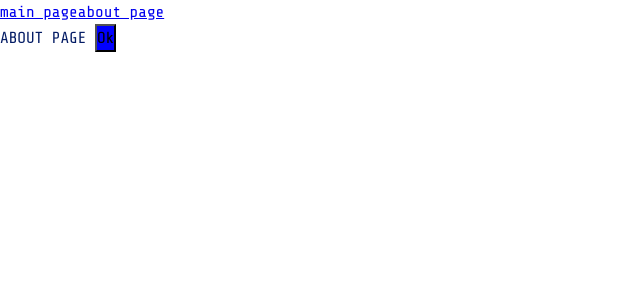
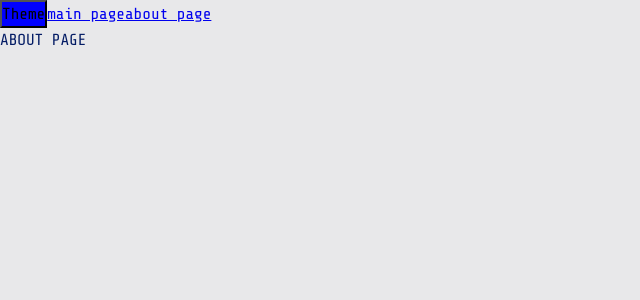
Before and after one commit to rddeveloper2019/lbi_frntd_advanced, a React app: page /about in a window 1280 px wide. Shown: the top 300 px of the page, without its empty margins (0-640 px from the left). Built offline with nearby package versions, Linux system fonts and the light colour scheme.

Commit message:
lesson 7 add themeProvider

```diff
--- a/src/App.tsx
+++ b/src/App.tsx
@@ -1,12 +1,16 @@
-import { BrowserRouter, Route, Routes } from 'react-router-dom';
+import { Route, Routes } from 'react-router-dom';
 import { Link } from 'react-router-dom';
 import { Suspense } from 'react';
 import MainPageAsync from './pages/MainPage/MainPage.async';
 import AboutPageAsync from './pages/AboutPage/AboutPage.async';
+import { useTheme } from './theme/useTheme';
+import { Button } from './components/Button';
 
 export const App = () => {
+  const { theme, toggleTheme } = useTheme();
   return (
-    <div className="app light">
+    <div className={`app ${theme}`}>
+      <Button onClick={toggleTheme}>Theme</Button>
       <Link to={'/'}>main page</Link>
       <Link to={'/about'}>about page</Link>
       <Suspense fallback={<div>Loading...</div>}>
--- a/src/components/Button.tsx
+++ b/src/components/Button.tsx
@@ -1,5 +1,17 @@
+import { PropsWithChildren } from 'react';
 import styles from './button.module.scss';
 
-export const Button = () => {
-  return <button className={styles.button}>Ok</button>;
+type ButtonProps = {
+  onClick: () => void;
 };
+
+export const Button = ({
+  children,
+  onClick,
+}: PropsWithChildren<ButtonProps>) => {
+  return (
+    <button onClick={onClick} className={styles.button}>
+      {children}
+    </button>
+  );
+};
--- a/src/index.tsx
+++ b/src/index.tsx
@@ -2,10 +2,13 @@ import ReactDOM from 'react-dom/client';
 import './styles/index.scss';
 import { App } from './App';
 import { BrowserRouter } from 'react-router-dom';
+import { ThemeProvider } from './theme/ThemeProvider';
 
 const root = ReactDOM.createRoot(document.getElementById('root'));
 root.render(
   <BrowserRouter>
-    <App />
+    <ThemeProvider>
+      <App />
+    </ThemeProvider>
   </BrowserRouter>
 );
--- a/src/pages/AboutPage/AboutPage.tsx
+++ b/src/pages/AboutPage/AboutPage.tsx
@@ -1,10 +1,4 @@
-import { Button } from '../../components/Button';
-
 const AboutPage = () => {
-  return (
-    <div>
-      ABOUT PAGE <Button />
-    </div>
-  );
+  return <div>ABOUT PAGE</div>;
 };
 export default AboutPage;
--- a/src/styles/index.scss
+++ b/src/styles/index.scss
@@ -5,6 +5,7 @@
 
 .app {
   font: var(--font-m);
+  background: var(--bg-color);
   color: var(--primary-color);
 
   min-height: 100vh;
--- /dev/null
+++ b/src/theme/ThemeContext.ts
@@ -0,0 +1,17 @@
+import { createContext } from 'react';
+
+export enum Theme {
+  LIGHT = 'light',
+  DARK = 'dark',
+}
+
+export type ThemeContextType = {
+  theme: Theme;
+  setTheme: (t: Theme) => void;
+};
+
+export const THEME_LOCAL_STORAGE_KEY = 'theme';
+
+export const ThemeContext = createContext<ThemeContextType>(
+  {} as ThemeContextType
+);
--- /dev/null
+++ b/src/theme/ThemeProvider.tsx
@@ -0,0 +1,17 @@
+import { PropsWithChildren, useMemo, useState } from 'react';
+import { Theme, THEME_LOCAL_STORAGE_KEY, ThemeContext } from './ThemeContext';
+
+const storedTheme =
+  (localStorage.getItem(THEME_LOCAL_STORAGE_KEY) as Theme) ?? Theme.LIGHT;
+
+export const ThemeProvider = ({ children }: PropsWithChildren) => {
+  const [theme, setTheme] = useState<Theme>(storedTheme);
+
+  const defaultOptions = useMemo(() => ({ theme, setTheme }), [theme]);
+  console.log(setTheme);
+  return (
+    <ThemeContext.Provider value={defaultOptions}>
+      {children}
+    </ThemeContext.Provider>
+  );
+};
--- /dev/null
+++ b/src/theme/useTheme.ts
@@ -0,0 +1,14 @@
+import { useContext } from 'react';
+import { Theme, THEME_LOCAL_STORAGE_KEY, ThemeContext } from './ThemeContext';
+
+export const useTheme = () => {
+  const { theme, setTheme } = useContext(ThemeContext);
+
+  const toggleTheme = () => {
+    const newTheme = theme === Theme.LIGHT ? Theme.DARK : Theme.LIGHT;
+    localStorage.setItem(THEME_LOCAL_STORAGE_KEY, newTheme);
+    setTheme(newTheme);
+  };
+
+  return { theme, toggleTheme };
+};
```
